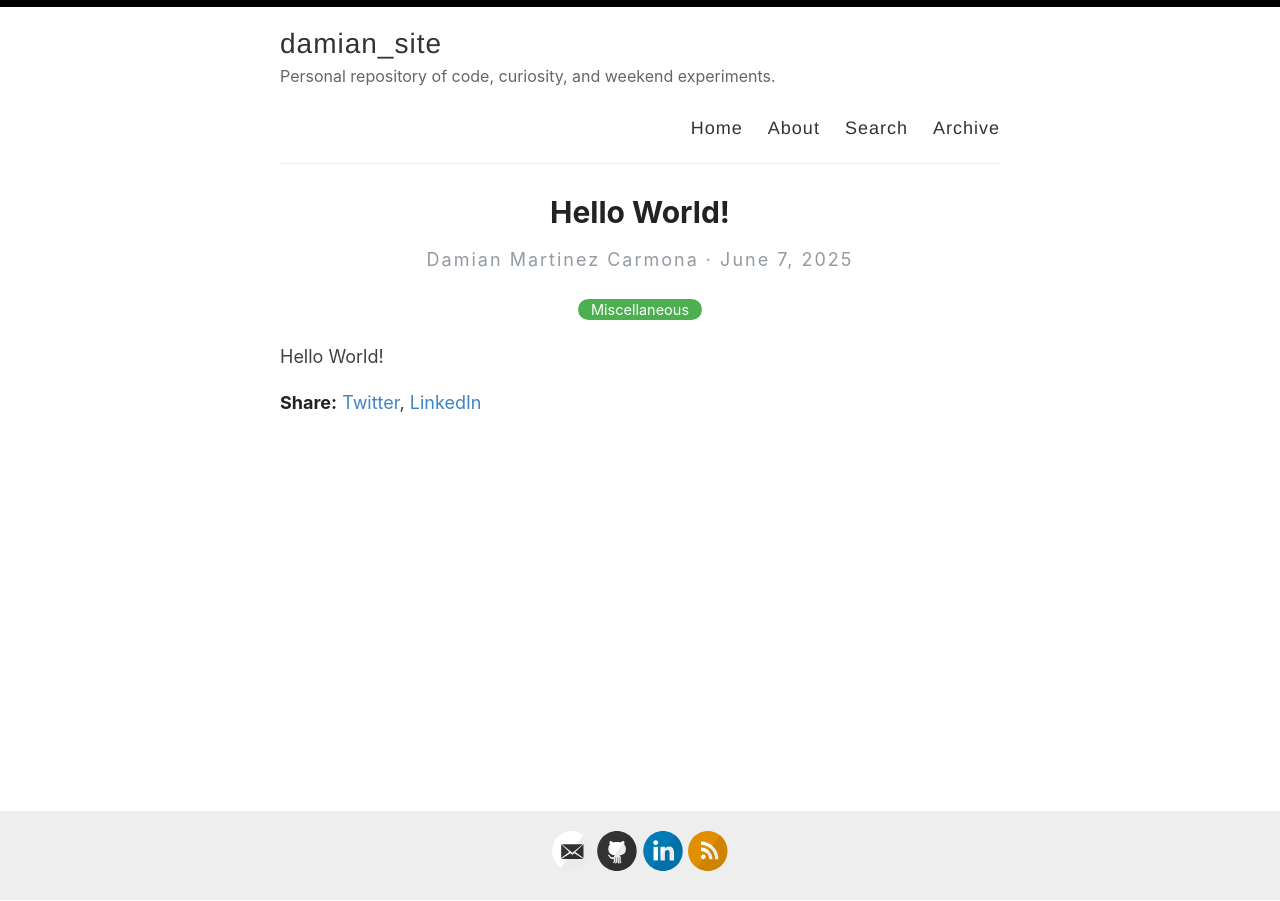
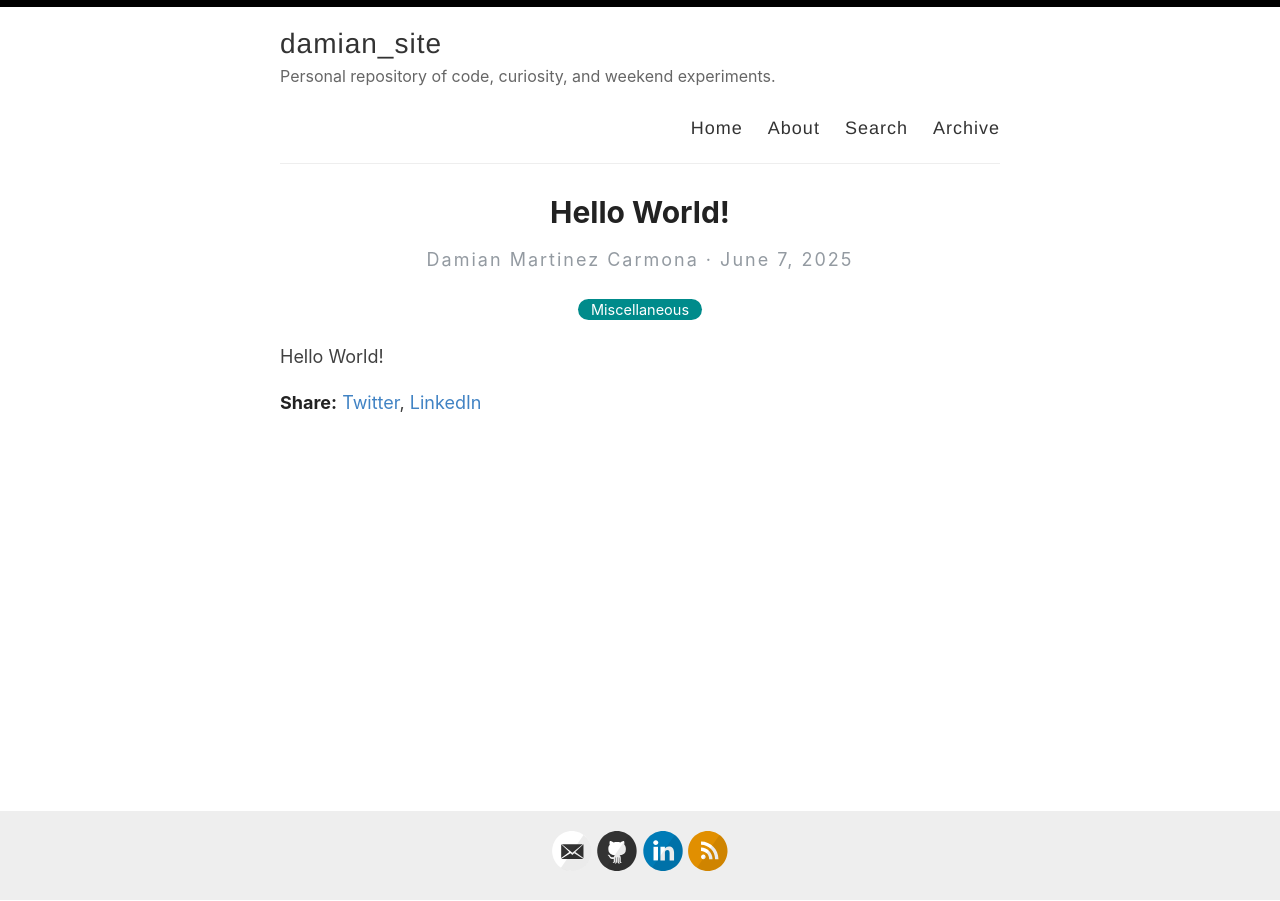
Before and after one commit to DamiMartinez/damimartinez.github.io, a Jekyll site: the page built from _posts/2025-06-07-hello-world.md, in a window 1280 px wide. Built offline with Jekyll 4.4.1, drawn with Linux system fonts in a browser that asks for light colours.

Commit message:
Update style.scss

```diff
--- a/assets/style.scss
+++ b/assets/style.scss
@@ -703,7 +703,7 @@ Modules - reusable parts of our design
   font-size: 14.5px;
   padding: 2px 13px;
   border: none;
-  background-color: #4CAF50;
+  background-color: #008B8B;
   border-radius: 50px;
   color: #fff;
 }
@@ -775,7 +775,7 @@ Modules - reusable parts of our design
 
 .subscribeBtn {
   width: 30%;
-  background-color: #4CAF50;
+  background-color: #008B8B;
   color: white;
   padding: 14px 20px;
   margin: 8px 0;
```
